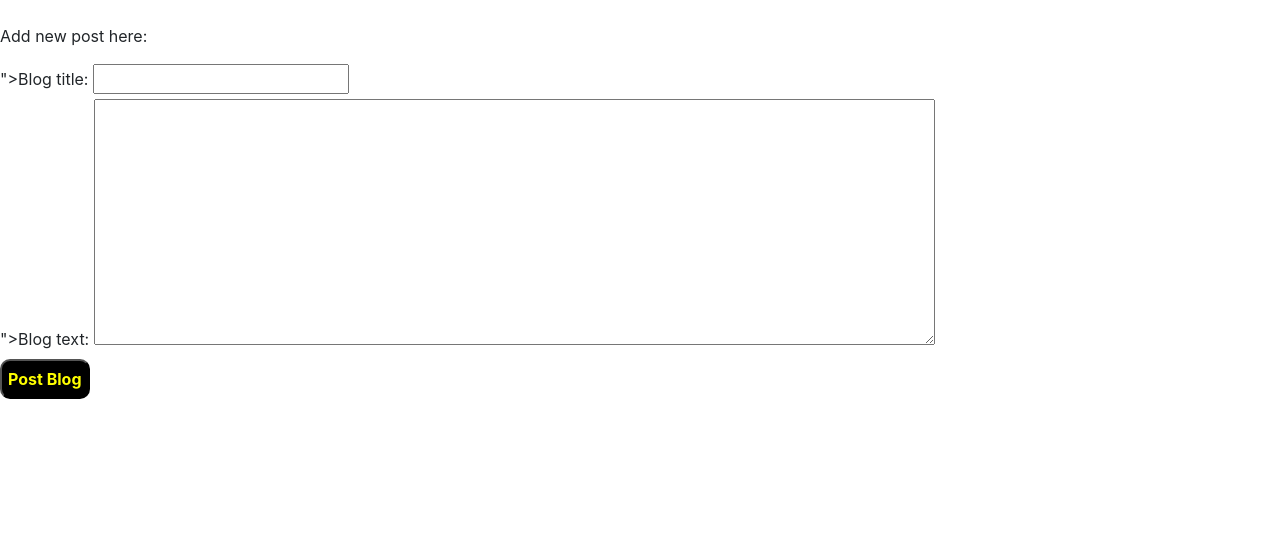
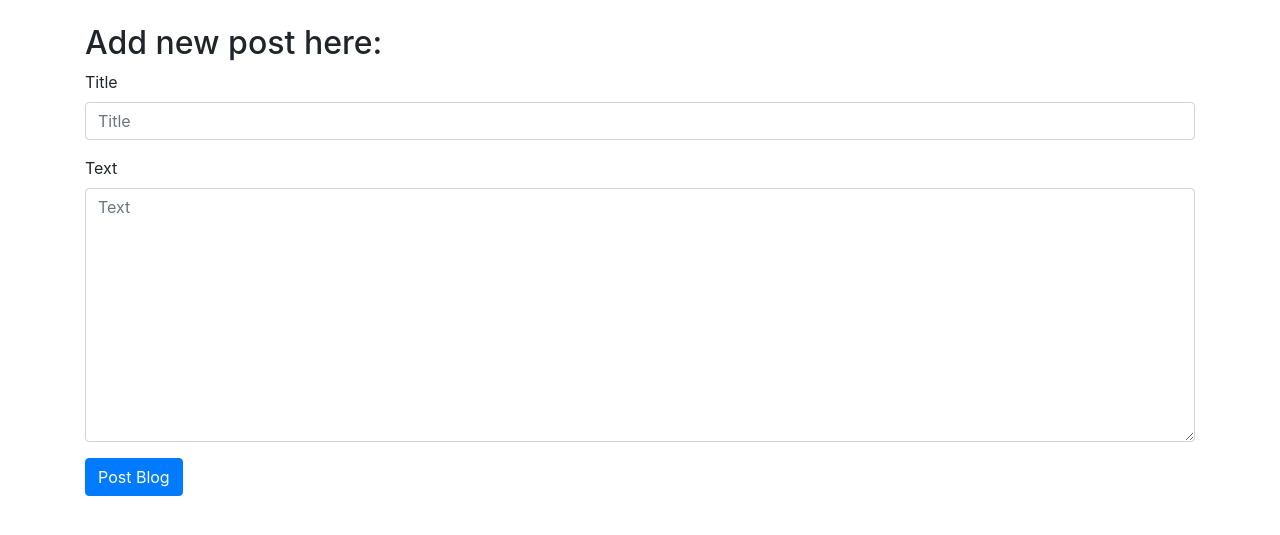
Before and after one commit to uchannel92/Django_blogsite, a Django app: page /new_blog/ in a window 1280 px wide. Shown: the part 58-593 px from the top of the page. Run offline with Django 4.2, Linux system fonts and the light colour scheme; a user stored in the database is signed in; some libraries are stand-ins or nearby versions.

Commit message:
added basic bootstrap styling for the add new post button.

```diff
--- a/blogs/templates/blogs/new_blog.html
+++ b/blogs/templates/blogs/new_blog.html
@@ -1,22 +1,23 @@
 {% extends "blogs/base.html" %}
 
+{% load bootstrap4 %}
+
+{% block page_header %}
+<div>
+	<h2 class="container">Add new post here: </h2>
+</div>
+{% endblock page_header %}
+
 {% block content %}
+<div class="container">
+	<form action="{% url 'blogs:new_blog' %}" method="post" class="form">
+		{% csrf_token %}
+		{% bootstrap_form form %}
 
-<p>Add new post here: </p>
+		{% buttons %}
+			<button name="submit" class="btn btn-primary">Post Blog</button>
+		{% endbuttons %}
 
-<form action="{% url 'blogs:new_blog' %}" method="post">
-	{% csrf_token %}
-	<div class="fieldWrapper">
-    <label for="{{ form.title }}">Blog title:</label>
-    {{ form.title }}
-	</div>
-	<div class="fieldWrapper">
-    <label for="{{ form.text }}">Blog text:</label>
-    {{ form.text }}
-	</div>
-		<button style="background: black; color: yellow; font-weight: bold; border-radius: 10px; padding: 6px;">Post Blog
-		</button>
-</form>
-
-
+	</form>
+</div>
 {% endblock content %}
```
Also changed, not shown: db.sqlite3.
